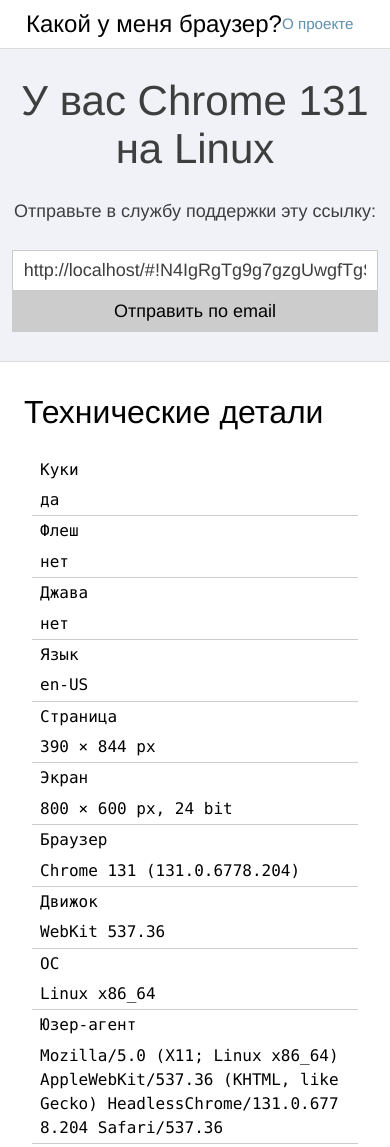
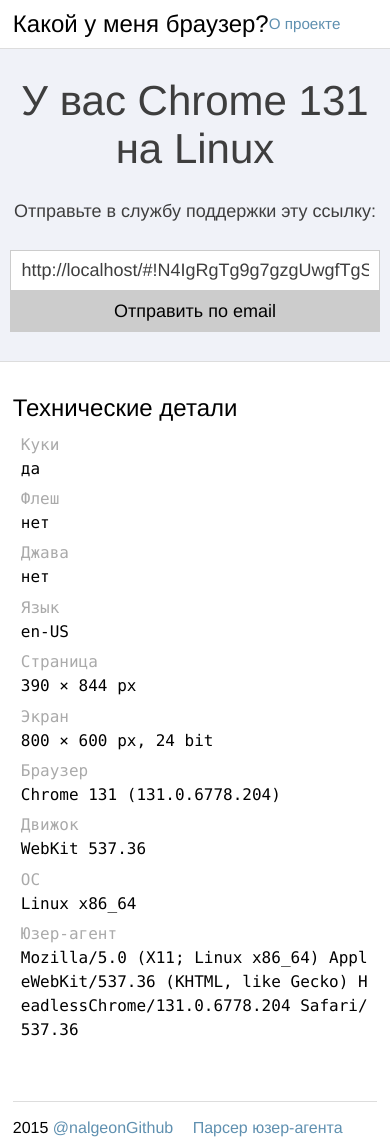
Before and after one commit to nalgeon/whatbrowser, a website: page index.html in a window 390 px wide. Shown: the top 1147 px of the page. Drawn offline with Linux system fonts and the light colour scheme; no server answers.

Commit message:
Merge branch 'master' into gh-pages

```diff
--- a/css/main.css
+++ b/css/main.css
@@ -8,12 +8,11 @@
 /* NAVBAR */
 
 .navbar {
-    padding: 10px;
+    padding: 10px 0;
     border-bottom: 1px #ddd solid;
 }
 .navbar h1 {
     font-size: 1.5em;
-    font-weight: 200;
     margin: 0;
 }
 .navbar li {
@@ -65,7 +64,8 @@
 /* TYPOGRAPHY */
 
 h1, h2, h3, h4, h5, h6{
-    font-weight: 500;
+    font-family: "Helvetica Neue", Helvetica, Arial, sans-serif;
+    font-weight: 300;
 }
 h1 {
     font-size: 3.5em;
@@ -117,16 +117,18 @@
     margin: 1.563em 0;
     position: relative;
 }
-.link-text {
+.flat-input {
     border: 1px solid #ccc;
     border-radius: 0;
     box-shadow: none !important;
+    outline: 0;
+    -webkit-appearance: none;
+}
+.link-text {
     display: inline-block;
     min-width: 15em;
-    outline: 0;
     padding: .5em .6em;
     text-align: center;
-    -webkit-appearance: none;
 }
 .link-button {
     background: #ccc;
@@ -152,10 +154,10 @@
 /* DETAILS */
 
 .details-wrapper {
-    padding: 2em 0.5em;
+    padding: 2em 0;
 }
 .details {
-    margin: 1em 0;
+    margin: 0 0 1em 0;
     padding: 0.5em;
 }
 .details-table {
@@ -235,9 +237,18 @@
 }
 
 @media only screen and (max-width: 479px) {
-
+    .container{
+        padding-left: .8em;
+        padding-right: .8em;
+    }
     .pull-right {
         float: left;
+    }
+    h2 {
+        font-size: 2em;
+    }
+    h3 {
+        font-size: 1.5em;
     }
     .header {
         font-size: .75em;
@@ -251,8 +262,14 @@
     }
     .details-table td, .details-table th {
         display: block;
+        padding-right: 0;
+        padding-left: 0;
+    }
+    .details-table th {
+        color: #aaa;
+        padding-bottom: 0;
     }
     .details-table td {
-        border-bottom: 1px solid #ccc;
+        padding-top: 0;
     }
 }
--- a/index.html
+++ b/index.html
@@ -4,7 +4,7 @@
     <title>Какой у меня браузер?</title>
     <meta charset="utf-8">
     <meta http-equiv="X-UA-Compatible" content="IE=edge,chrome=1" />
-    <meta name="viewport" content="width=device-width, initial-scale=1">
+    <meta name="viewport" content="width=device-width, initial-scale=1, user-scalable=no">
     <meta name="description" content="Сервис определения информации о браузере для службы поддержки">
     <meta name="keywords" content="версия браузера, узнать версию браузера, какая версия браузера, какая у меня операционная система">
     <meta property="og:title" content="Какой у меня браузер?"/>
@@ -51,11 +51,11 @@
                 <div id="info-link">
                     <h4>Отправьте в&nbsp;службу поддержки эту ссылку:</h4>
                     <div id="info-link-copy" class="info-link">
-                        <input id="copy-value" class="link-text" type="text" readonly="readonly"><button class="link-button" data-clipboard-target="copy-value">Копировать</button>
+                        <input id="copy-value" class="flat-input link-text" type="text" readonly="readonly"><button class="link-button" data-clipboard-target="copy-value">Копировать</button>
                         <span class="copy-status"></span>
                     </div>
                     <div id="info-link-mail" class="info-link" style="display: none;">
-                        <input id="mail-value" class="link-text" type="text" readonly="readonly"><a href="#" class="link-button">Отправить по&nbsp;email</a>
+                        <input id="mail-value" class="flat-input link-text" type="text" readonly="readonly"><a href="#" class="link-button">Отправить по&nbsp;email</a>
                     </div>
                 </div>
                 <div id="info-mail" style="display: none;">
```
Also changed, not shown: about.html (+1 -1 lines), ua.html (+2 -2 lines), dist/website.min.css.
